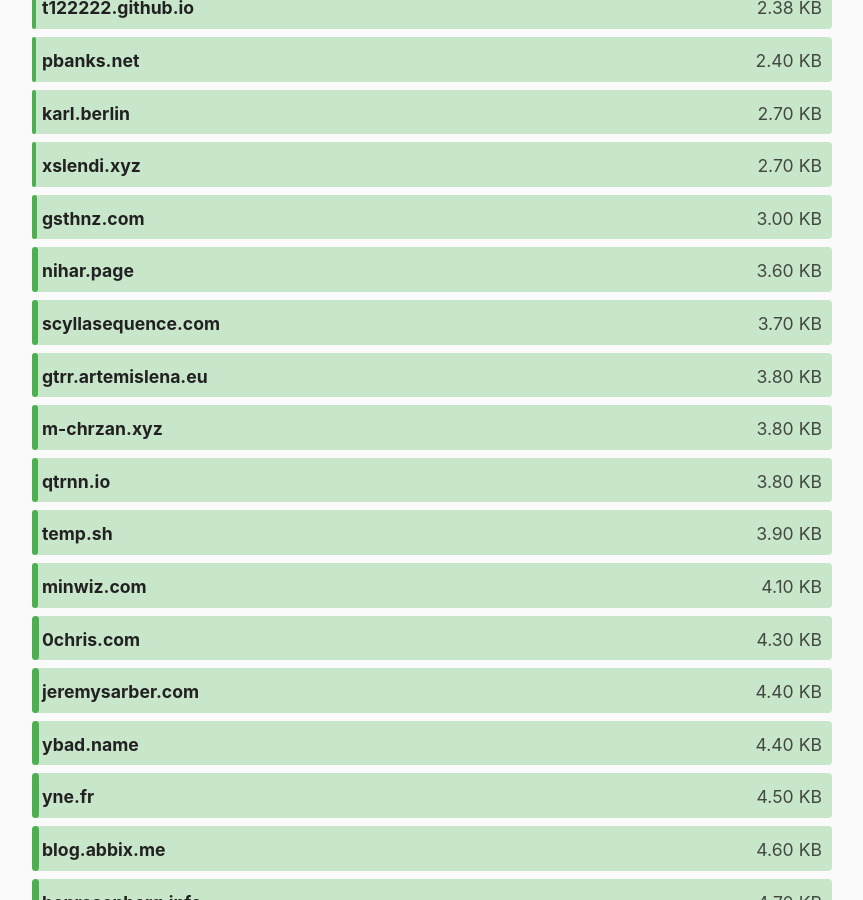
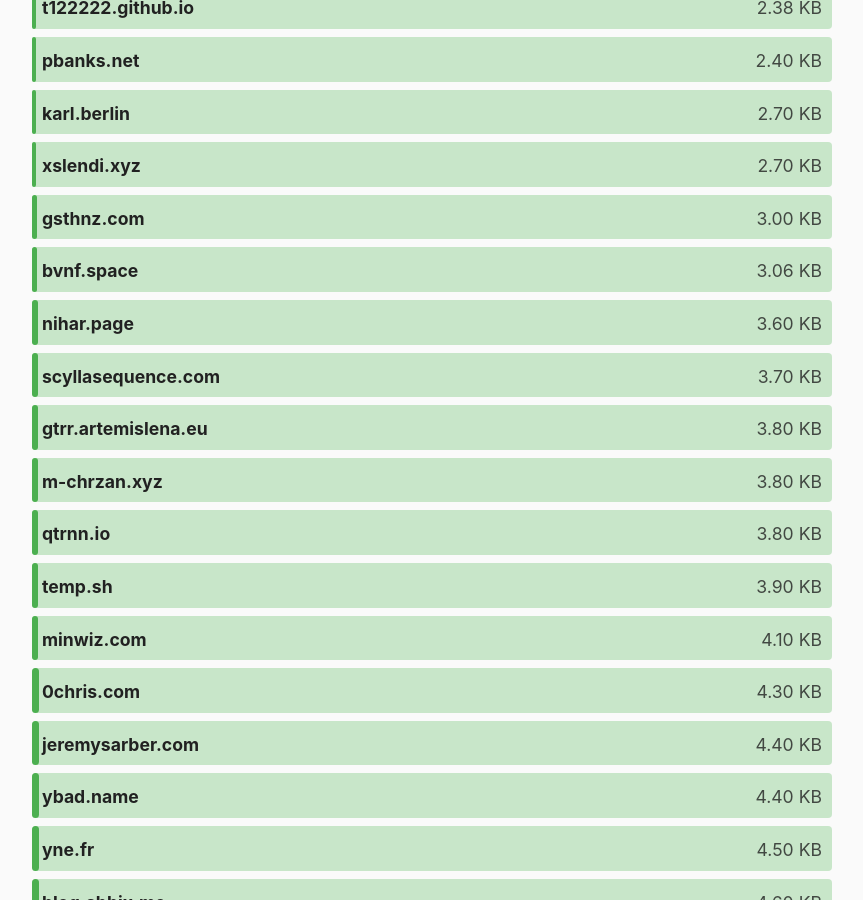
Before and after one commit to kevquirk/512kb.club, a Jekyll site: the page built from index.md, in a window 1280 px wide and 900 px high, scrolled down 1220 px. Shown: the whole window, without its empty margins (208-1071 px from the left). Built offline with Jekyll 4.4.1, drawn with Linux system fonts in a browser that asks for light colours.

Commit message:
add bvnf.space

```diff
--- a/_data/sites.yml
+++ b/_data/sites.yml
@@ -238,6 +238,11 @@
   size: 86
   last_checked: 2021-11-03
 
+- domain: bvnf.space
+  url: https://bvnf.space/
+  size: 3.06
+  last_checked: 2021-12-18
+
 - domain: caliandro.de
   url: https://caliandro.de/
   size: 213
```
